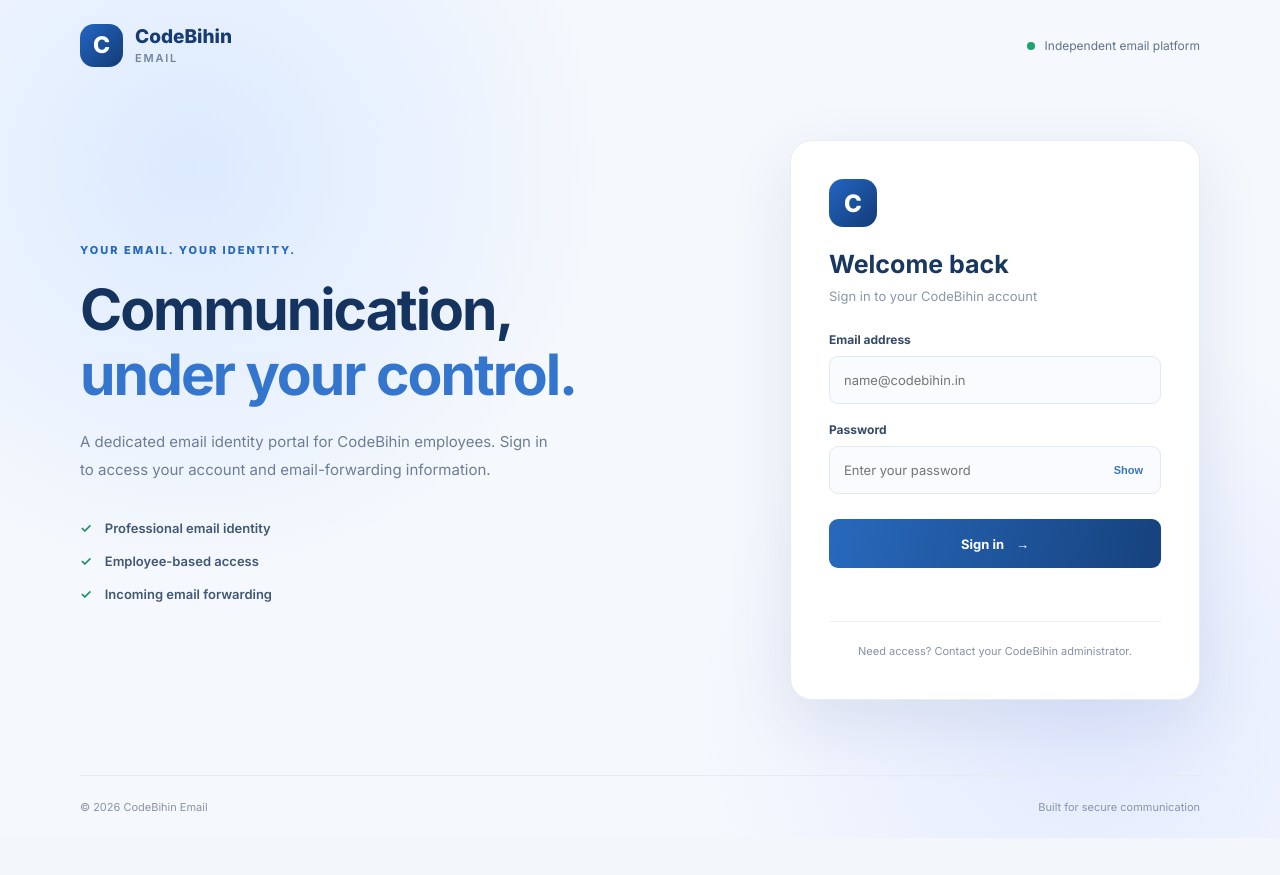
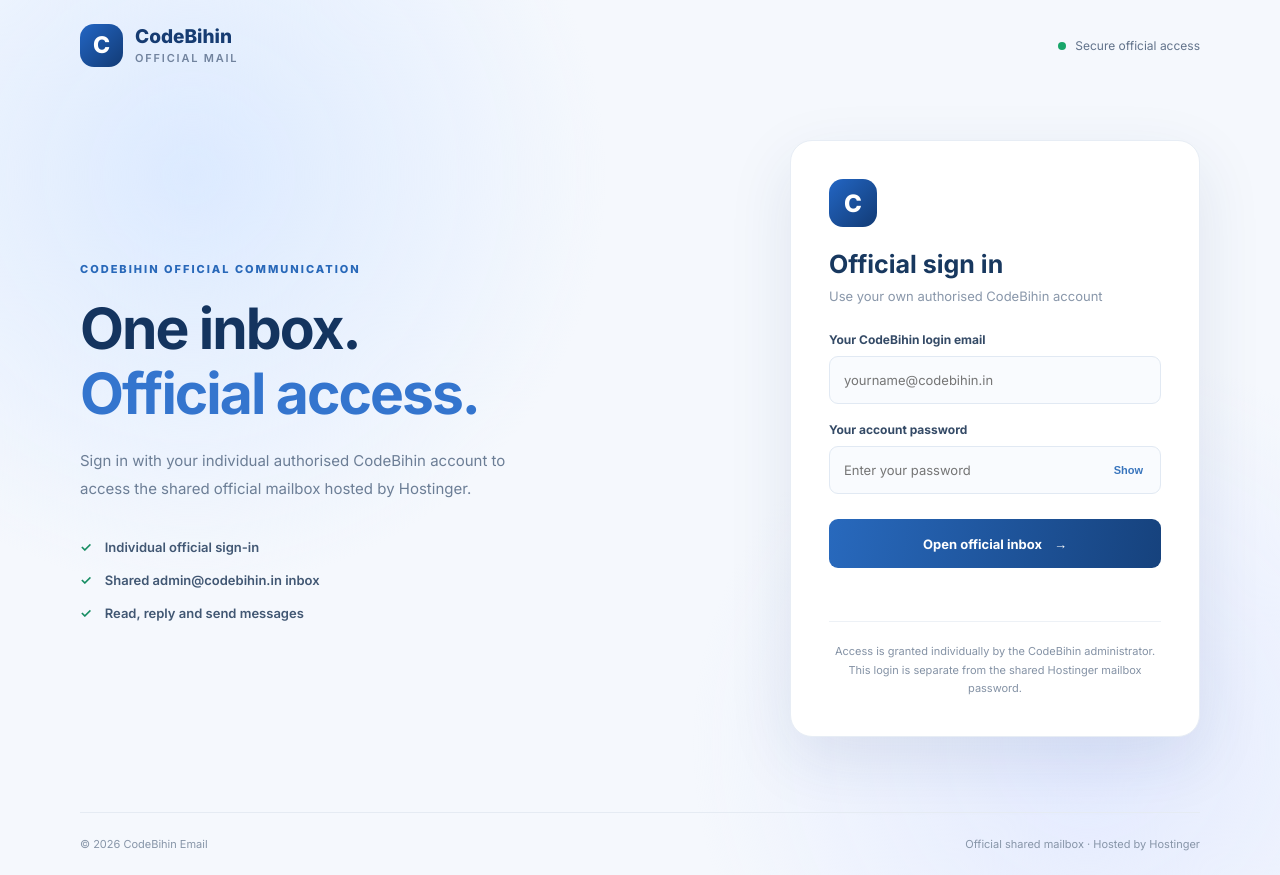
Before and after one commit to priyabratacare-source/CodeBihin-Email, a plain HTML site: page index.html in a window 1280 px wide. Before the commit the page ends 838 px from the top, so only its background shows below. Drawn offline with Linux system fonts and the light colour scheme; no server answers.

Commit message:
Convert sign-in page to official shared mailbox login

```diff
--- a/index.html
+++ b/index.html
@@ -1,12 +1,11 @@
-
 <!DOCTYPE html>
 <html lang="en">
 <head>
   <meta charset="UTF-8">
   <meta name="viewport" content="width=device-width, initial-scale=1.0">
   <meta name="theme-color" content="#123b75">
-  <meta name="description" content="CodeBihin Email - Independent email platform">
-  <title>CodeBihin Email</title>
+  <meta name="description" content="CodeBihin Official Webmail">
+  <title>CodeBihin Official Mail</title>
   <link rel="stylesheet" href="style.css">
   <link rel="preconnect" href="https://fonts.googleapis.com">
   <link rel="preconnect" href="https://fonts.gstatic.com" crossorigin>
@@ -15,73 +14,39 @@
 <body>
   <main class="page">
     <nav class="topbar">
-      <a class="brand" href="#">
-        <span class="brand-icon">C</span>
-        <span>CodeBihin <small>Email</small></span>
-      </a>
-      <span class="secure"><span class="dot"></span> Independent email platform</span>
+      <a class="brand" href="#"><span class="brand-icon">C</span><span>CodeBihin <small>Official Mail</small></span></a>
+      <span class="secure"><span class="dot"></span> Secure official access</span>
     </nav>
-
     <section class="hero">
       <div class="hero-copy">
-        <span class="eyebrow">YOUR EMAIL. YOUR IDENTITY.</span>
-        <h1>Communication,<br><span>under your control.</span></h1>
-        <p>
-          A dedicated email identity portal for CodeBihin employees.
-          Sign in to access your account and email-forwarding information.
-        </p>
+        <span class="eyebrow">CODEBIHIN OFFICIAL COMMUNICATION</span>
+        <h1>One inbox.<br><span>Official access.</span></h1>
+        <p>Sign in with your individual authorised CodeBihin account to access the shared official mailbox hosted by Hostinger.</p>
         <div class="features">
-          <div><span>✓</span> Professional email identity</div>
-          <div><span>✓</span> Employee-based access</div>
-          <div><span>✓</span> Incoming email forwarding</div>
+          <div><span>✓</span> Individual official sign-in</div>
+          <div><span>✓</span> Shared admin@codebihin.in inbox</div>
+          <div><span>✓</span> Read, reply and send messages</div>
         </div>
       </div>
-
       <section class="login-card">
         <div class="card-logo">C</div>
-        <h2>Welcome back</h2>
-        <p class="muted">Sign in to your CodeBihin account</p>
-
+        <h2>Official sign in</h2>
+        <p class="muted">Use your own authorised CodeBihin account</p>
         <form id="loginForm">
-          <label for="email">Email address</label>
-          <input
-            id="email"
-            type="email"
-            placeholder="name@codebihin.in"
-            autocomplete="username"
-            required
-          >
-
-          <label for="password">Password</label>
+          <label for="email">Your CodeBihin login email</label>
+          <input id="email" type="email" placeholder="yourname@codebihin.in" autocomplete="username" required>
+          <label for="password">Your account password</label>
           <div class="password-wrap">
-            <input
-              id="password"
-              type="password"
-              placeholder="Enter your password"
-              autocomplete="current-password"
-              required
-            >
-            <button type="button" id="togglePassword" class="show-password">
-              Show
-            </button>
+            <input id="password" type="password" placeholder="Enter your password" autocomplete="current-password" required>
+            <button type="button" id="togglePassword" class="show-password">Show</button>
           </div>
-
-          <button type="submit" class="login-button" id="loginButton">
-            Sign in <span>→</span>
-          </button>
+          <button type="submit" class="login-button" id="loginButton">Open official inbox <span>→</span></button>
           <p id="message" class="message" aria-live="polite"></p>
         </form>
-
-        <div class="help">
-          Need access? Contact your CodeBihin administrator.
-        </div>
+        <div class="help">Access is granted individually by the CodeBihin administrator. This login is separate from the shared Hostinger mailbox password.</div>
       </section>
     </section>
-
-    <footer>
-      <span>© <span id="year"></span> CodeBihin Email</span>
-      <span>Built for secure communication</span>
-    </footer>
+    <footer><span>© <span id="year"></span> CodeBihin Email</span><span>Official shared mailbox · Hosted by Hostinger</span></footer>
   </main>
   <script type="module" src="app.js"></script>
 </body>
```
